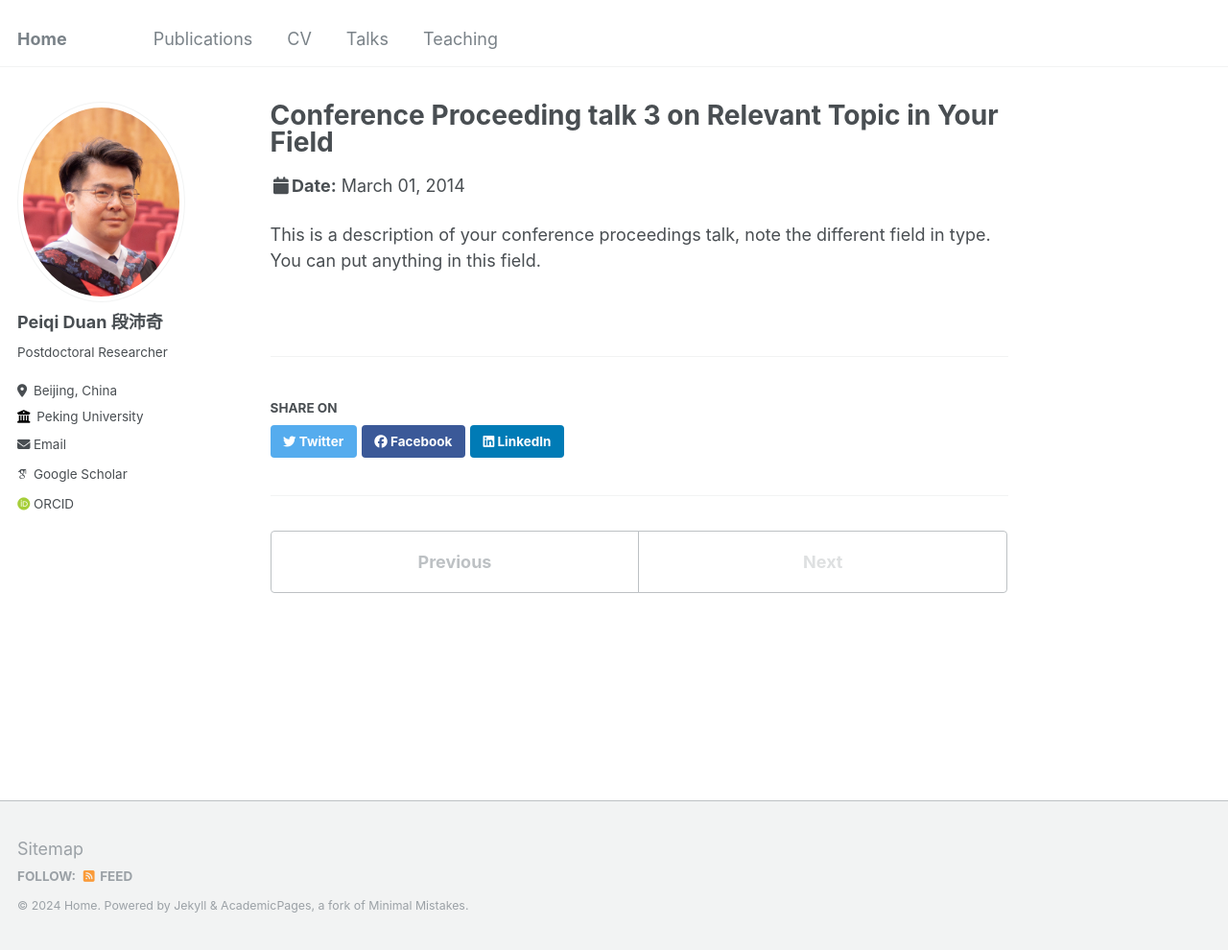
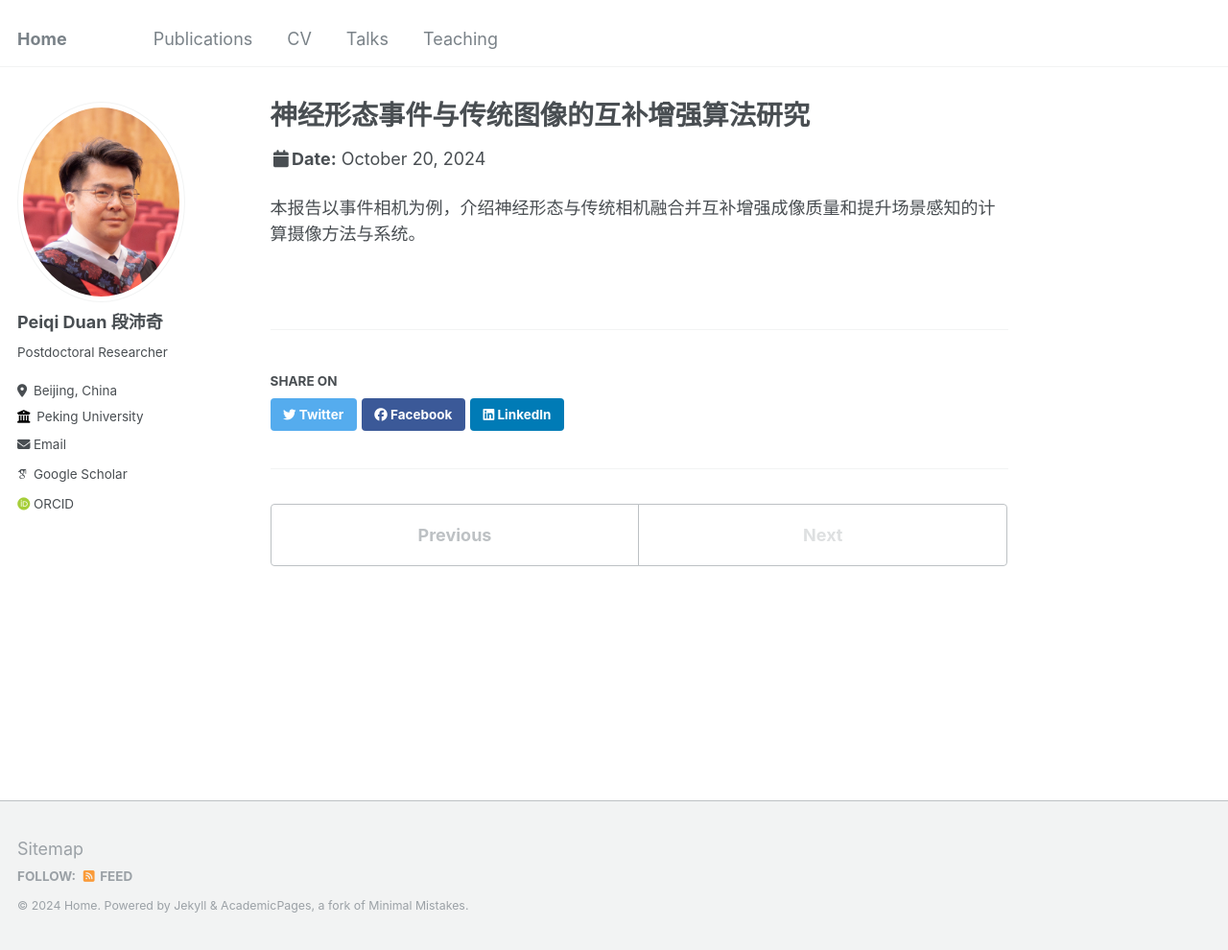
Before and after one commit to peiqi-duan/peiqi-duan.github.io, a Jekyll site: the page built from _talks/2014-03-01-talk-3.md, in a window 1280 px wide and 990 px high. Shown: the whole window at 96% size. Built offline with Jekyll 4.4.1, drawn with Linux system fonts in a browser that asks for light colours; some web fonts are replaced.

Commit message:
Update 2014-03-01-talk-3.md

```diff
--- a/_talks/2014-03-01-talk-3.md
+++ b/_talks/2014-03-01-talk-3.md
@@ -1,11 +1,11 @@
 ---
-title: "Conference Proceeding talk 3 on Relevant Topic in Your Field"
+title: "神经形态事件与传统图像的互补增强算法研究"
 collection: talks
-type: "Conference proceedings talk"
+type: "博士生论坛"
 permalink: /talks/2014-03-01-talk-3
-venue: "Testing Institute of America 2014 Annual Conference"
-date: 2014-03-01
-location: "Los Angeles, CA"
+venue: "第七届中国模式识别与计算机视觉大会（PRCV 2024）"
+date: 2024-10-20
+location: "乌鲁木齐，新疆"
 ---
 
-This is a description of your conference proceedings talk, note the different field in type. You can put anything in this field.
+本报告以事件相机为例，介绍神经形态与传统相机融合并互补增强成像质量和提升场景感知的计算摄像方法与系统。
```
